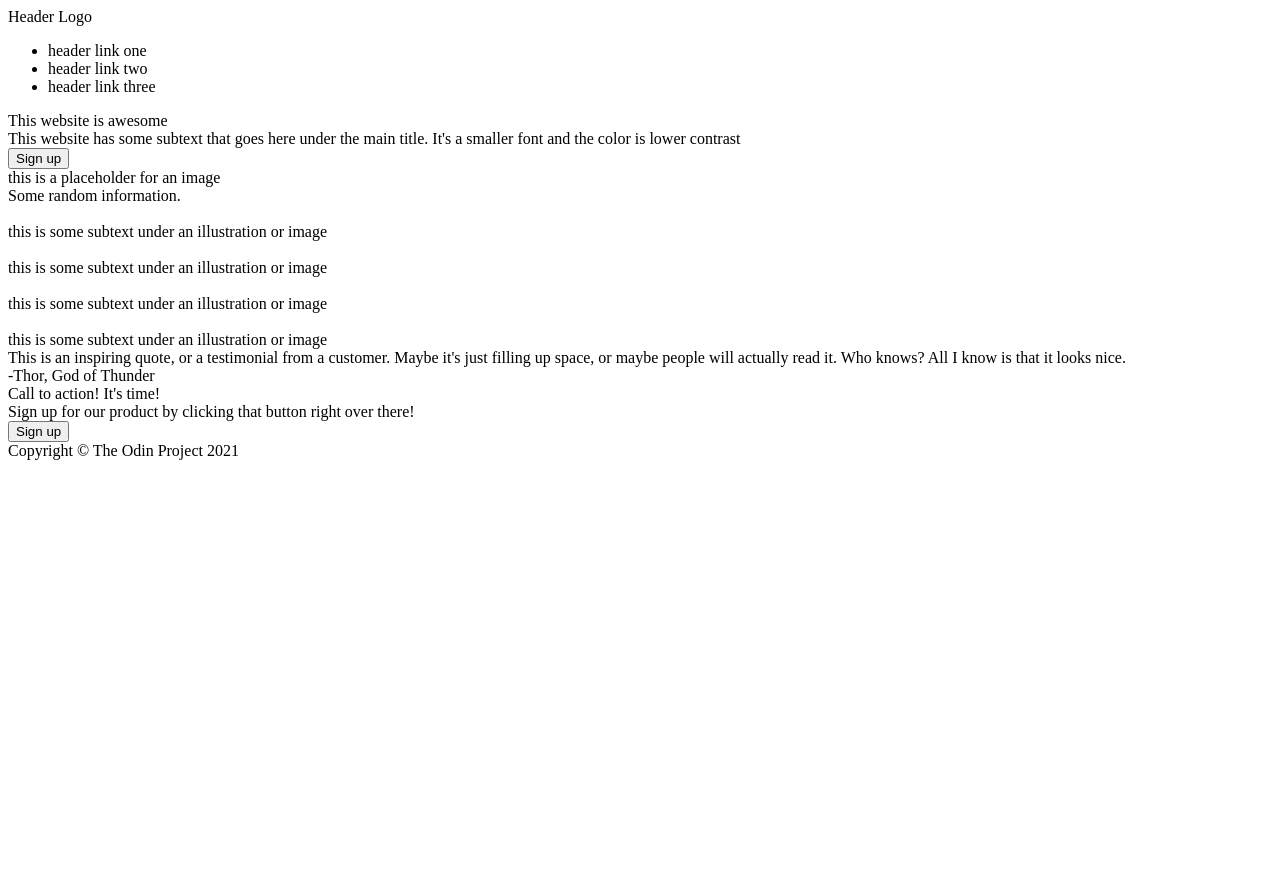
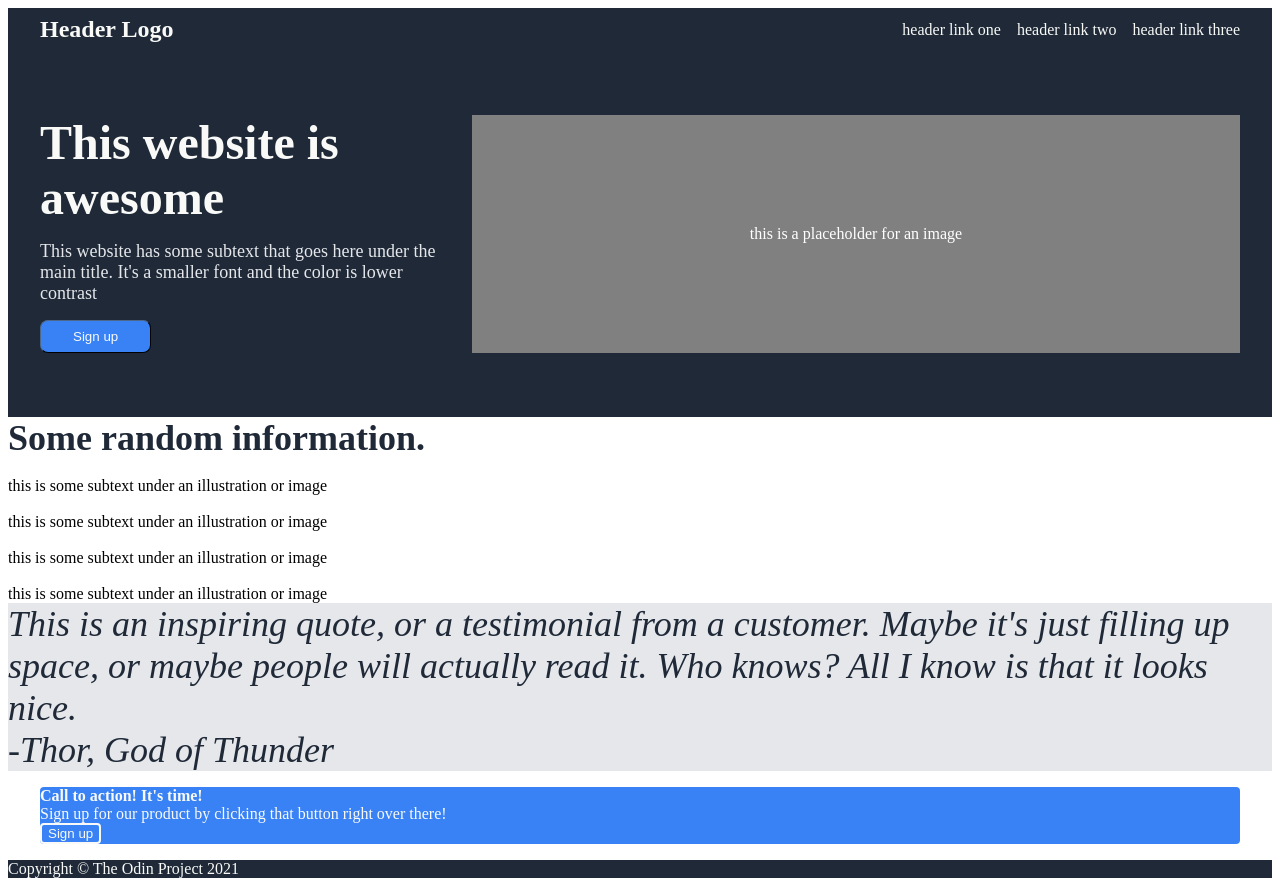
Before and after one commit to beandof/landing-page, a plain HTML site: page index.html in a window 1280 px wide. Before the commit the page ends 800 px from the top, so only its background shows below. Drawn offline with Linux system fonts and the light colour scheme.

Commit message:
Modify index.html and create initial style.css
Minor update to index.html. An initial style.css is created with updates to the first section (Header).

```diff
--- a/index.html
+++ b/index.html
@@ -5,8 +5,10 @@
     <meta http-equiv="X-UA-Compatible" content="IE=edge">
     <meta name="viewport" content="width=device-width, initial-scale=1.0">
     <title>Landing Page</title>
+    <link rel="stylesheet" href="style.css">
 </head>
 <body>
+    <div class="header-hero">
         <div class="header">
             <div class="logo">Header Logo</div>
             <ul class="links">
@@ -23,6 +25,7 @@
                 <button>Sign up</button>
             </div>
             <div class="image-holder">this is a placeholder for an image</div>
+        </div>
     </div>
 
     <div class="info">
@@ -63,6 +66,5 @@
     </div>
 
     <div class="footer">Copyright &#169 The Odin Project 2021</div>
-
 </body>
 </html>
--- /dev/null
+++ b/style.css
@@ -0,0 +1,122 @@
+
+
+.header {
+    display: flex;
+    justify-content: space-between;
+    align-items: center;
+    padding: 8px 32px;
+}
+
+.links {
+    display: flex;
+    list-style-type: none;
+    gap: 16px;
+    margin: 0;
+    padding: 0;
+}
+
+.hero-section {
+    padding: 64px 32px;
+    display: flex;
+
+}
+
+.hero {
+    max-width: 400px;
+    padding-right: 32px;
+}
+
+.image-holder {
+    color: white;
+    background-color: grey;
+    padding: 0;
+    display: flex;
+    justify-content: center;
+    align-items: center;
+    flex-grow: 1;
+}
+
+.action {
+    padding: 16px 32px;
+}
+
+
+.header-hero,
+.footer {
+    background-color: #1f2937;
+    color: #F9FAF8;
+}
+
+.hero button {
+    background-color: #3882F6;
+    color: #F9FAF8;
+    border-radius: 8px;
+    border-width: 1px;
+    border-color: #1f2937;
+    display: flex;
+    justify-content: center;
+    align-items: center;
+    padding: 8px 32px;
+    margin-top: 16px;
+}
+
+.hero-main {
+    font-size: 48px;
+    font-weight: bolder;
+    color: #F9FAF8;
+    padding-bottom: 16px;
+
+}
+
+.hero-sec,
+links {
+    font-size: 18px;
+    color: #E5E7EB;
+}
+
+.logo {
+    font-size: 24px;
+    color: #F9FAF8;
+    font-weight: bold;
+}
+
+.box {
+    background-color: #3882F6;
+    border-radius: 4px;
+}
+
+.title {
+    font-size: 36px;
+    font-weight: bolder;
+    color: #1f2937
+}
+
+.quote {
+    background-color: #E5E7EB;
+    font-size: 36px;
+    font-weight: lighter;
+    font-style: italic;
+    color: #1f2937;
+}
+
+.quote .thor {
+    font-weight: bolder;
+}
+
+.action-text {
+    color: #F9FAF8;
+}
+
+.action-text .action-text1 {
+    font-weight: bold;
+}
+
+.action button {
+    background-color: #3882F6;
+    color: #F9FAF8;
+    border-width: 2px;
+    border-style: solid;
+    border-radius: 4px;
+    border-color: #F9FAF8;
+
+}
```
Lines whose indentation alone changed are shown as unchanged.
